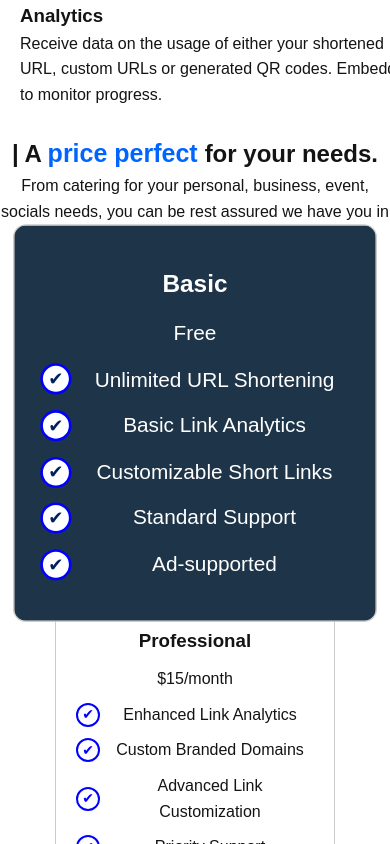
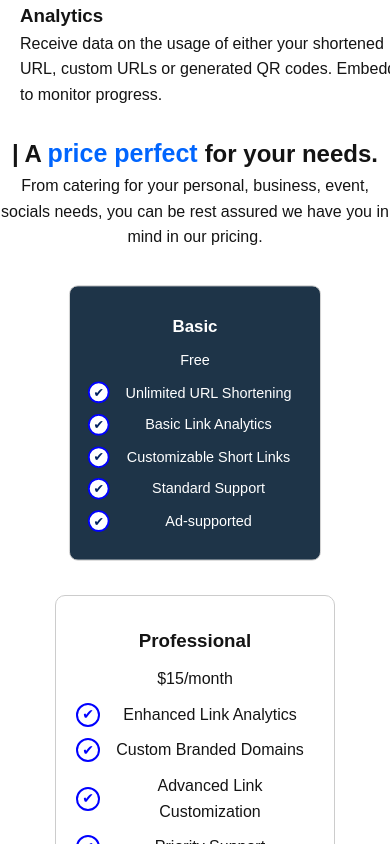
Before and after one commit to SabeeJeedorh/Assignment-2, a plain HTML site: page Assignment 6/ass6.html in a window 390 px wide. In both pictures the pointer is over the element 195 px from the left and 2666 px from the top of the page. Shown: the part 2244-3088 px from the top of the page. Drawn offline with Linux system fonts and the light colour scheme.

Commit message:
Update index.css

```diff
--- a/Assignment 6/index.css
+++ b/Assignment 6/index.css
@@ -2,6 +2,7 @@
   margin: 0;
   padding: 0;
   box-sizing: border-box;
+
 }
 
 body {
@@ -282,11 +283,6 @@ span {
   font-size: 14px;
 }
 
-.professional:hover {
-  background: linear-gradient(180deg, #1e3448 99.99%, rgba(30, 52, 72, 0) 100%);
-  transform: scale(1.3);
-  color: #fff;
-}
 
 .professional:hover ul li {
   color: #fff;
@@ -311,16 +307,17 @@ span {
 }
 
 .basic:hover,
-.teams:hover {
+.teams:hover,
+.professional:hover {
   background: linear-gradient(180deg, #1e3448 99.99%, rgba(30, 52, 72, 0) 100%);
-  transform: scale(1.3);
+  transform: scale(1.2);
   color: #fff;
 }
 
 /* Section background */
 
 .url-shortener-section {
-    background-image: url("../images/IMG-20241125-WA0002.jpg");
+  background-image: url("../images/IMG-20241125-WA0002.jpg");
   background-size: cover;
   background-position: center;
   margin-top: 100px;
@@ -460,7 +457,8 @@ form {
 }
 
 .revo {
-  background-image: url("../images/IMG-20241125-WA0002.jpg");
+    background-image: url("../images/IMG-20241125-WA0002.jpg");
+
   background-size: cover;
   background-position: center;
   margin-top: 100px;
@@ -520,6 +518,9 @@ footer {
 
 /* Mobile Responsiveness */
 @media (max-width: 768px) {
+  body{
+
+  }
 header{
   display: flex;
   width: 100%;
@@ -617,6 +618,12 @@ display: none;
     text-align: center;
     margin-top: 5px;
   }
+  .basic:hover,
+.teams:hover,
+.professional:hover {
+  transform: scale(0.9);
+}
+
 
   .cta {
     margin-left: 600px;
@@ -690,8 +697,6 @@ margin-left: 0%;
     text-align:1;
     padding: 10px 20px;
   }
-
-
   .nav-buttons .cta {
     width: 100%;
     padding: 10px 0;
```
